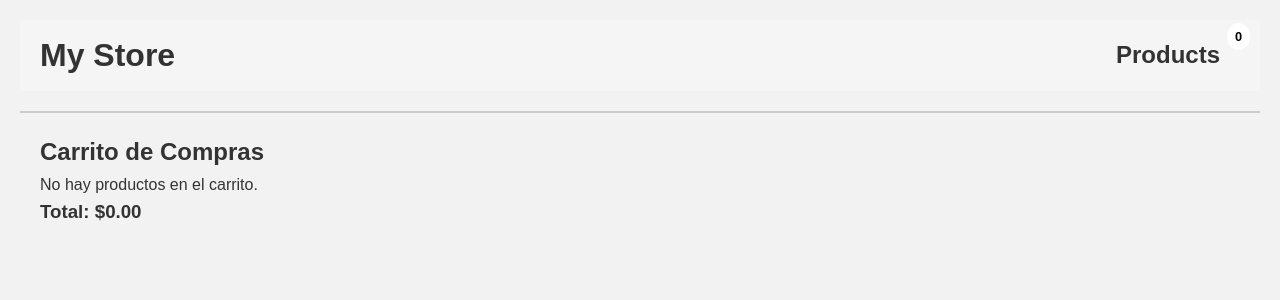
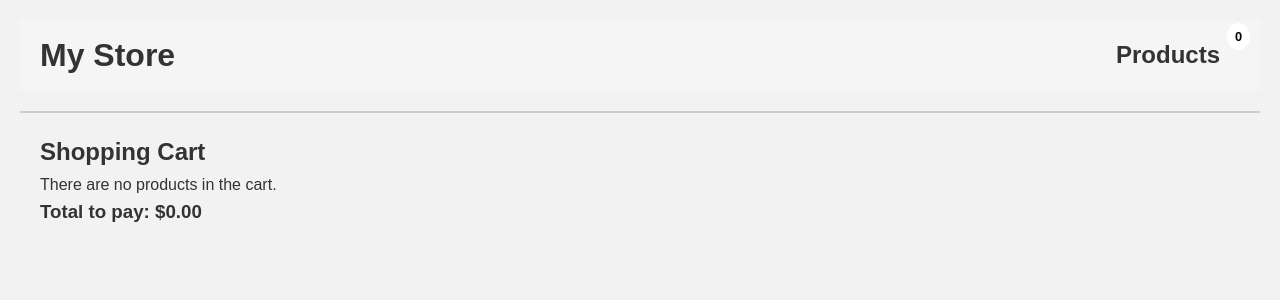
Before and after one commit to Mairacol/e-commerce, a React (Create React App) app in the folder client/: page /cart in a window 1280 px wide. Shown: the top 300 px of the page. Built offline with nearby package versions, Linux system fonts and the light colour scheme; the HTML template or start-up script is replaced by a standard one.

Commit message:
carrito traducido

```diff
--- a/client/src/pages/CartPage.js
+++ b/client/src/pages/CartPage.js
@@ -66,7 +66,7 @@ const CartPage = ({ setCartCount }) => {
 
     return (
         <div className="cart">
-            <h2>Carrito de Compras</h2>
+            <h2>Shopping Cart</h2>
             <ul>
                 {cart.length > 0 ? (
                     cart.map(product => (
@@ -74,15 +74,15 @@ const CartPage = ({ setCartCount }) => {
                             <img src={product.image} alt={product.title} width={50} />
                             <span>{product.title}</span>
                             <span>${product.price.toFixed(2)} x {product.quantity}</span>
-                            <button onClick={() => handleRemove(product.id)}>Eliminar</button>
+                            <button onClick={() => handleRemove(product.id)}>Delete</button>
                         </li>
                     ))
                 ) : (
-                    <p>No hay productos en el carrito.</p>
+                    <p>There are no products in the cart.</p>
                 )}
             </ul>
             <div>
-                <h3>Total: ${getTotalPrice()}</h3>
+                <h3>Total to pay: ${getTotalPrice()}</h3>
             </div>
         </div>
     );
```
